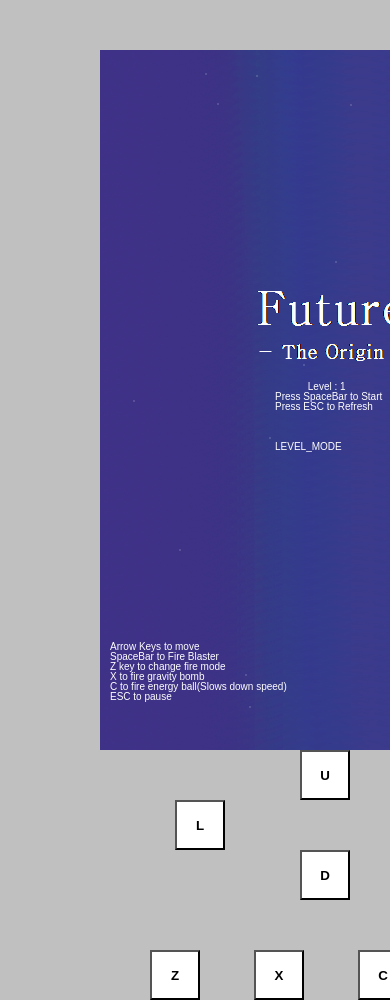
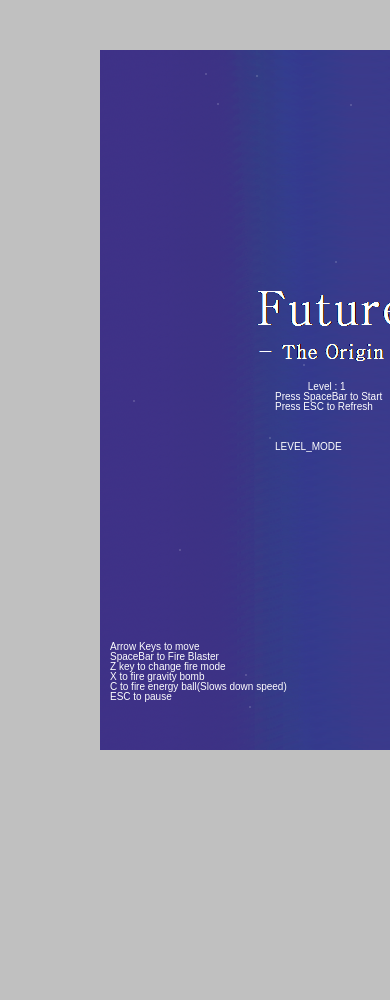
Before and after one commit to Midnev/Future-The-Origin-FINAL, a plain HTML site: page index.html in a window 390 px wide. Shown: the top 1000 px of the page. After the commit the page ends 844 px from the top, so only its background shows below. Drawn offline with Linux system fonts and the light colour scheme.

Commit message:
mobilepatch revert

```diff
--- a/index.html
+++ b/index.html
@@ -224,7 +224,7 @@
             </canvas>
         </div>
 
-        <div id="mobile-btns">
+        <!-- <div id="mobile-btns">
         	<div id="up-btn">
         		<input type="button" value="U" onmousedown="mobileKeyClick(UP)" onmouseup="mobileKeyRelease(UP)">
         	</div>
@@ -244,7 +244,7 @@
         		<input type="button" name="" value="C" onmousedown="mobileKeyClick(KEY_C)" onmouseup="mobileKeyRelease(KEY_C)">
         		<input type="button" name="" value="Space" onmousedown="mobileKeyClick(SPACE)" onmouseup="mobileKeyRelease(SPACE)">
         	</div>
-        </div>
+        </div> -->
     </body>
     <script type="text/javascript">
 
```
